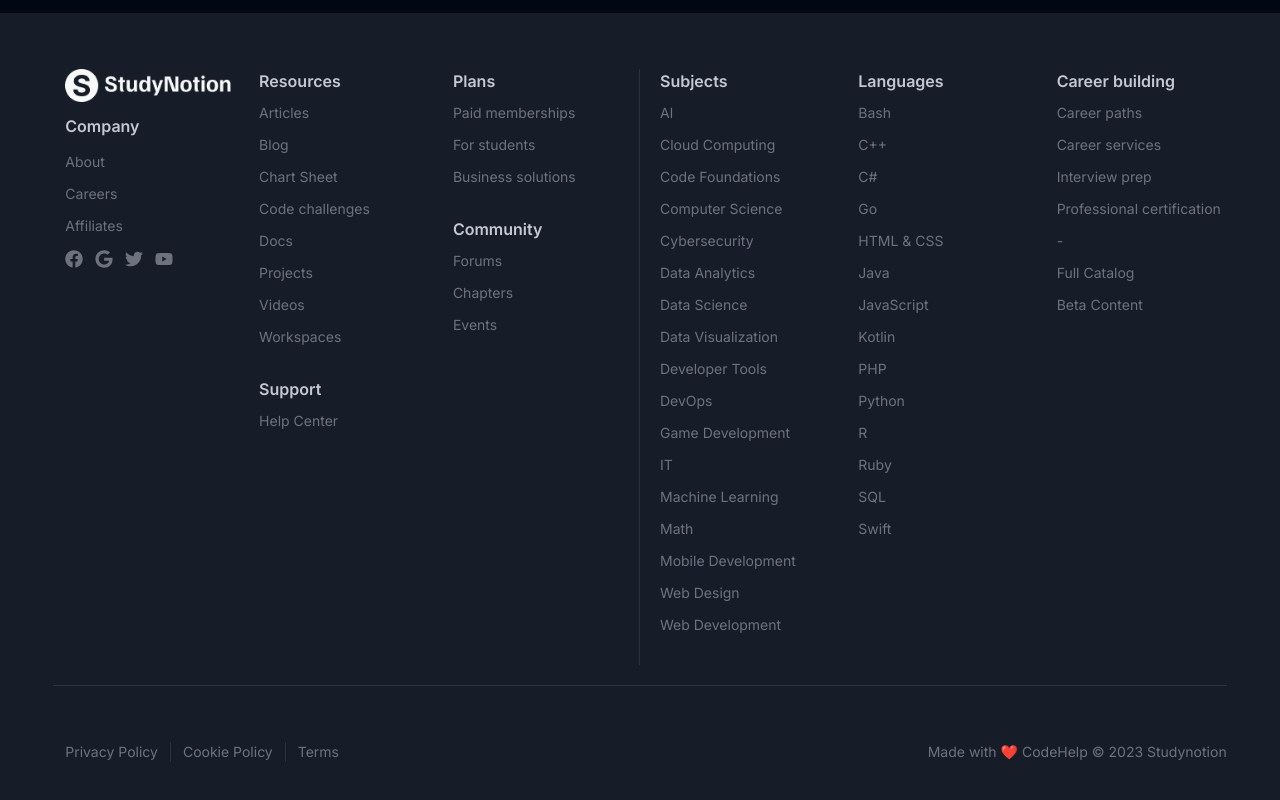
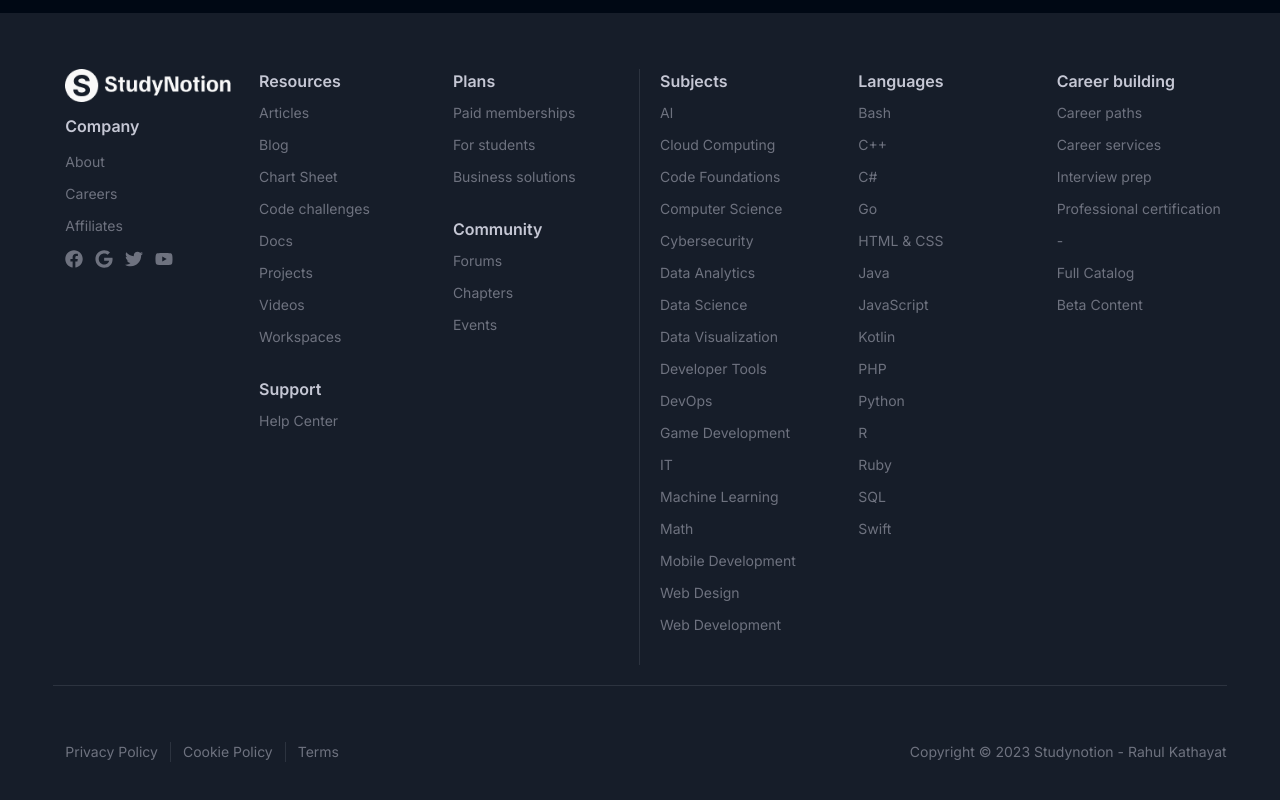
Before and after one commit to RahulKathayat/Dot-Batch, a React (Create React App) app in the folder StudyNotion/: page / in a window 1280 px wide. Shown: the part 5056-5856 px from the top of the page. Built offline with nearby package versions, Linux system fonts and the light colour scheme; no server answers; a web font is replaced by a local one.

Commit message:
final touchups

```diff
--- a/StudyNotion/src/components/common/Footer.jsx
+++ b/StudyNotion/src/components/common/Footer.jsx
@@ -172,7 +172,7 @@
             })}
           </div>
 
-          <div className="text-center">Made with ❤️ CodeHelp © 2023 Studynotion</div>
+          <div className="text-center">Copyright © 2023 Studynotion - Rahul Kathayat</div>
         </div>
       </div>
     </div>
--- a/StudyNotion/src/index.js
+++ b/StudyNotion/src/index.js
@@ -15,12 +15,10 @@
 
 const root = ReactDOM.createRoot(document.getElementById("root"));
 root.render(
-  <React.StrictMode>
     <Provider store={store}>
       <BrowserRouter>
         <App />
         <Toaster />
       </BrowserRouter>
     </Provider>
-  </React.StrictMode>
 );
```
